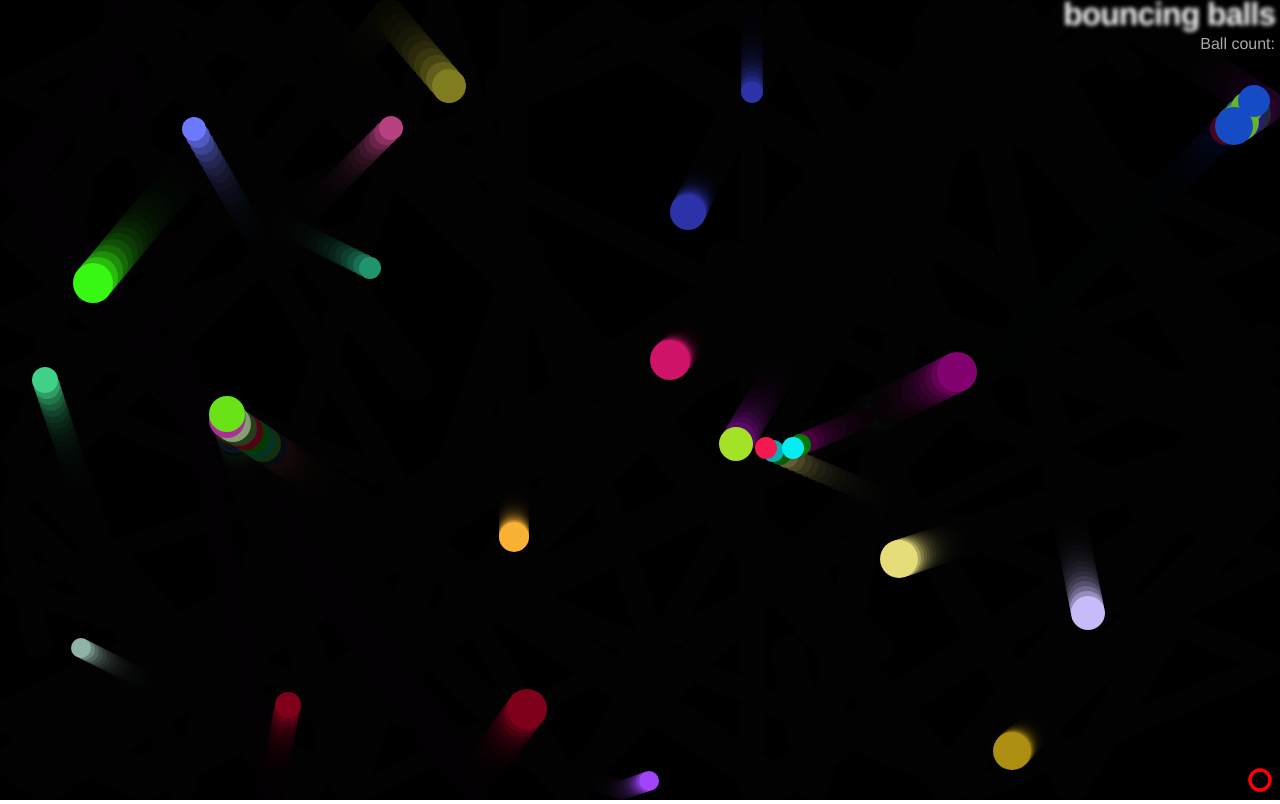
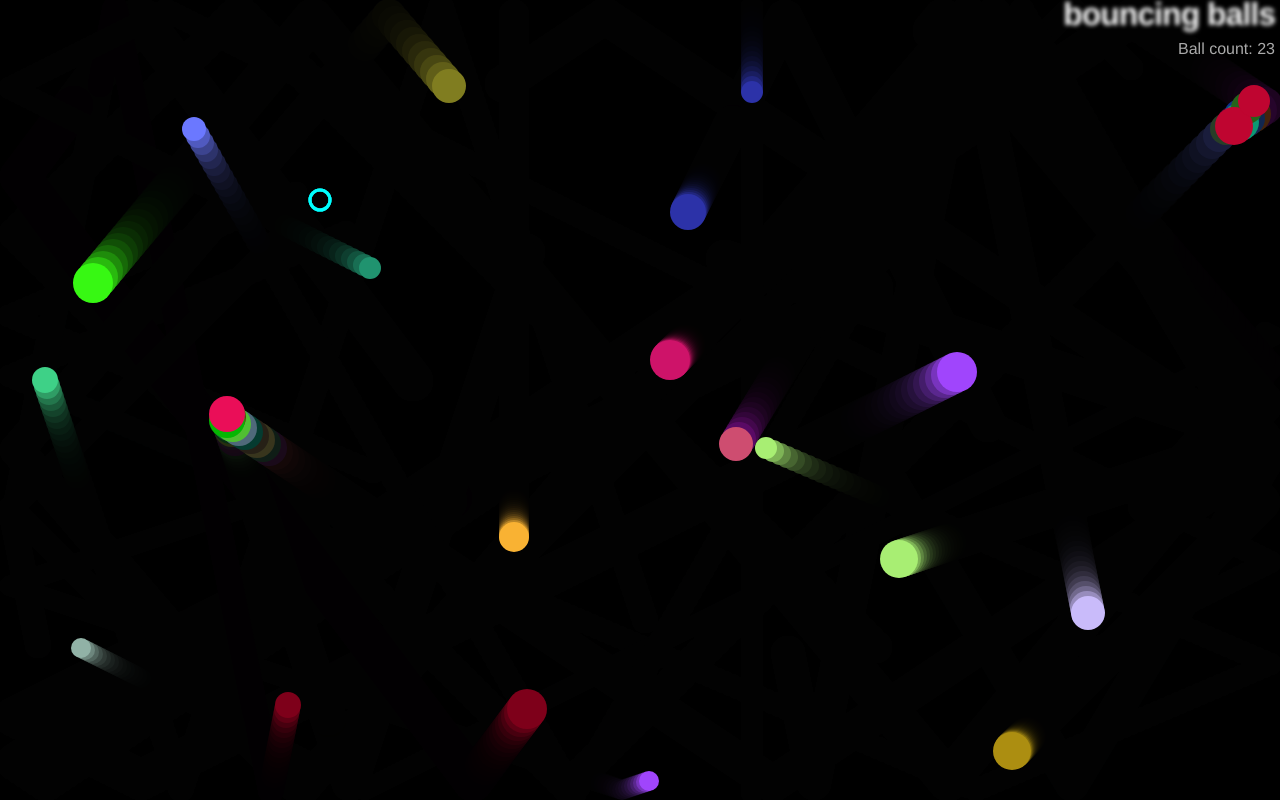
Before and after one commit to D-nnyM/Learning-to-Code-MDN, a plain HTML site: page Assesment/Bouncing-Balls/index.html in a window 1280 px wide. Drawn offline with Linux system fonts and the light colour scheme.

Commit message:
- complete assignment with all the necessary requirements

```diff
--- a/Assesment/Bouncing-Balls/index.html
+++ b/Assesment/Bouncing-Balls/index.html
@@ -9,7 +9,10 @@
 
   <body>
     <h1>bouncing balls</h1>
-    <p>Ball count: </p>
+
+    <p class="ballCount">rsdfasdfsdfas</p>
+
+
     <canvas></canvas>
 
     <script src="main-finished.js"></script>
--- a/Assesment/Bouncing-Balls/main-finished.js
+++ b/Assesment/Bouncing-Balls/main-finished.js
@@ -2,6 +2,8 @@
 
 const canvas = document.querySelector('canvas');
 const ctx = canvas.getContext('2d');
+const body = document.querySelector('body');
+const ballCountDisplay = document.querySelector('.ballCount');
 
 const width = canvas.width = window.innerWidth;
 const height = canvas.height = window.innerHeight;
@@ -27,39 +29,23 @@ class Shape {
 }
 
 class EvilCircle extends Shape {
-    constructor (x, y) {
-        super(x, y, 3, 3)
-        this.color = 'red';
+    constructor (x, y, color) {
+        super(x, y, 15, 15);
         this.size = 10;
+        this.color = color;
 
-        window.addEventListener('keydown', (e) => {
+        window.addEventListener("keydown", (e) => {
             switch (e.key) {
-                // case 'a' && 's':
-                //     this.x -= this.velX;
-                //     this.y += this.velY;
-                //     break;
-                // case 'a' && 'w':
-                //     this.x -= this.velX;
-                //     this.y -= this.velY;
-                //     break;
-                // case 'd' && 's':
-                //     this.x += this.velX;
-                //     this.y += this.velY;
-                //     break;
-                // case 'd' && 'w':
-                //     this.x += this.velX;
-                //     this.y -= this.velY;
-                //     break;
-                case 'a':
+              case "a":
                 this.x -= this.velX;
                 break;
-                case 'd':
+              case "d":
                 this.x += this.velX;
                 break;
-                case 'w':
+              case "w":
                 this.y -= this.velY;
                 break;
-                case 's':
+              case "s":
                 this.y += this.velY;
                 break;
             }
@@ -103,6 +89,9 @@ class EvilCircle extends Shape {
 
             if (distance < this.size + ball.size) {
               ball.exists = false;
+              ballCount--;
+              ballCountDisplay.textContent = `Ball count: ${ballCount}`;
+              body.appendChild(ballCountDisplay);
             }
 
           }
@@ -166,8 +155,11 @@ class Ball extends Shape {
 
 }
 
+
+
 const balls = [];
-let evilCircle = new EvilCircle(width, height);
+let evilCircle = new EvilCircle(width * .25, height * .25, 'cyan');
+let ballCount = 0;
 
 // create new balls loop
 while (balls.length < 25) {
@@ -184,6 +176,10 @@ while (balls.length < 25) {
     );
 
     balls.push(ball);
+    ballCount++;
+    ballCountDisplay.textContent = `Ball count: ${ballCount}`;
+    body.appendChild(ballCountDisplay);
+
 }
 
 
--- a/Assesment/Bouncing-Balls/style.css
+++ b/Assesment/Bouncing-Balls/style.css
@@ -24,10 +24,26 @@ html, body {
     text-shadow: 0 0 4px white;
   }
 
-  p {
+  .ballCount {
     position: absolute;
     margin: 0;
-    top: 35px;
+    top: 40px;
     right: 5px;
     color: #aaa;
   }
+
+  .player1 {
+    position: absolute;
+    margin: 0;
+    top: 65px;
+    right: 5px;
+    color: #aaa;
+  }
+
+  .player2 {
+    position: absolute;
+    margin: 0;
+    top: 90px;
+    right: 5px;
+    color: #aaa;
+  }
```
Lines whose indentation alone changed are shown as unchanged.
